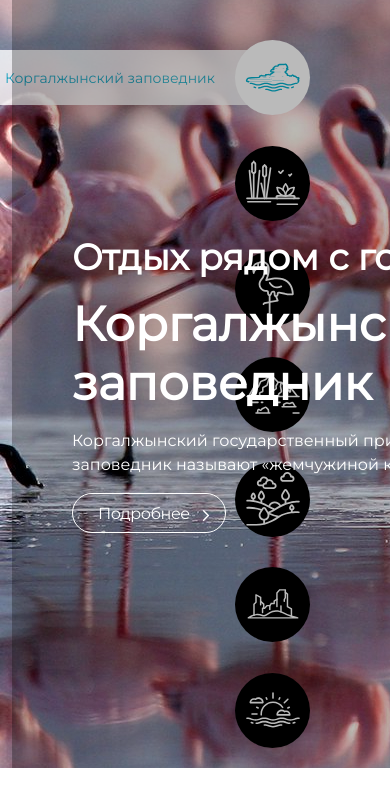
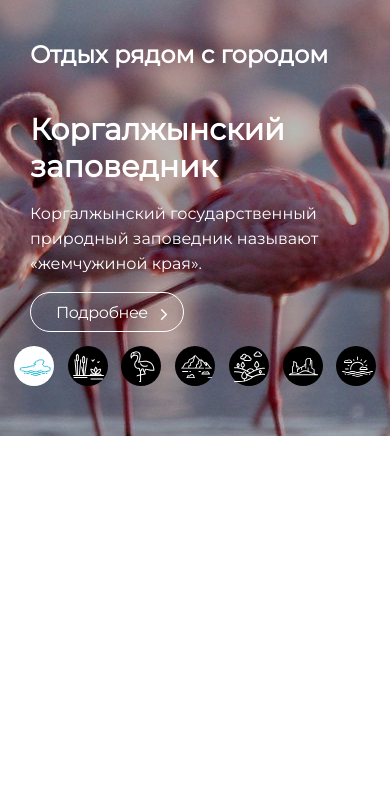
Before and after one commit to vanekh-abramov/visit-nursultan, a Next.js app: page /sliderSection/SliderSection in a window 390 px wide. Shown: the top 806 px of the page. Built offline with nearby package versions, Linux system fonts and the light colour scheme.

Commit message:
feat: layout slider(mobile)

```diff
--- a/pages/sliderSection/SliderSection.module.css
+++ b/pages/sliderSection/SliderSection.module.css
@@ -19,6 +19,7 @@
 }
 
 .inner_block_top_title {
+	padding-bottom: 40px;
 	font-weight: 600;
 	font-size: 2.25rem;
 	line-height: 44px;
@@ -33,6 +34,7 @@
 }
 
 .inner_block_subtitle {
+	padding-bottom: 30px;
 	font-weight: 500;
 	font-size: 16px;
 	line-height: 1.5rem;
@@ -64,3 +66,59 @@
 	height: 13px;
 	background: no-repeat url(../../assets/img/right.svg);
 }
+
+@media (max-width: 1000px) {
+	.swiper_inner_block {
+    z-index: 2;
+    position: absolute;
+    top: 0;
+    left: 0;
+    width: 100vw;
+    height: 100%;
+    padding: 200px 60px;
+    display: flex;
+    flex-direction: column;
+    align-content: flex-start;
+    justify-content: flex-start;
+    align-items: flex-start;
+    background: rgba(0, 0, 0, 0.27);
+	}
+}
+
+@media (max-width: 700px) {
+	.my_swiper {
+		width: auto;
+		max-height: 436px;
+		padding: 40px 30px;
+	}
+	.swiper_inner_block {
+		height: 436px;
+		padding: 40px 30px;
+	}
+	.inner_block_top_title {
+		padding-bottom: 25px;
+		font-weight: 600;
+		font-size: 1.5rem;
+		line-height: 30px;
+	}
+
+	.inner_block_title {
+		font-weight: 700;
+		font-size: 30px;
+		line-height: 37px;
+	}
+
+	.inner_block_subtitle {
+		padding-bottom: 0;
+		font-weight: 500;
+		font-size: 16px;
+		line-height: 25px;
+	}
+
+	.inner_block_button {
+		font-weight: 500;
+		font-size: 1rem;
+		line-height: 19px;
+		letter-spacing: -0.03em;
+	}
+}
--- a/styles/globals.css
+++ b/styles/globals.css
@@ -77,139 +77,167 @@ p {
 .bullet:nth-child(1):after {
   content: '';
   position: absolute;
-  left: 10px;
-  top: 10px;
-  width: 55px;
-  height: 55px;
+  left: 5px;
+  top: 5px;
+  width: 80%;
+  height: 80%;
   background: center / contain no-repeat url(../assets/img/sliders_btn/slide-btn1.svg);
 }
 
 .bullet:nth-child(2):after {
   content: '';
   position: absolute;
-  left: 10px;
-  top: 10px;
-  width: 55px;
-  height: 55px;
+  left: 5px;
+  top: 5px;
+  width: 80%;
+  height: 80%;
   background: center / contain no-repeat url(../assets/img/sliders_btn/slide-btn2.svg);
 }
 
 .bullet:nth-child(3):after {
   content: '';
   position: absolute;
-  left: 10px;
-  top: 10px;
-  width: 55px;
-  height: 55px;
+  left: 5px;
+  top: 5px;
+  width: 80%;
+  height: 80%;
   background: center / contain no-repeat url(../assets/img/sliders_btn/slide-btn3.svg);
 }
 
 .bullet:nth-child(4):after {
   content: '';
   position: absolute;
-  left: 10px;
-  top: 10px;
-  width: 55px;
-  height: 55px;
+  left: 5px;
+  top: 5px;
+  width: 80%;
+  height: 80%;
   background: center / contain no-repeat url(../assets/img/sliders_btn/slide-btn4.svg);
 }
 
 .bullet:nth-child(5):after {
   content: '';
   position: absolute;
-  left: 10px;
-  top: 10px;
-  width: 55px;
-  height: 55px;
+  left: 5px;
+  top: 5px;
+  width: 80%;
+  height: 80%;
   background: center / contain no-repeat url(../assets/img/sliders_btn/slide-btn5.svg);
 }
 
 .bullet:nth-child(6):after {
   content: '';
   position: absolute;
-  left: 10px;
-  top: 10px;
-  width: 55px;
-  height: 55px;
+  left: 5px;
+  top: 5px;
+  width: 80%;
+  height: 80%;
   background: center / contain no-repeat url(../assets/img/sliders_btn/slide-btn6.svg);
 }
 
 .bullet:nth-child(7):after {
   content: '';
   position: absolute;
-  left: 10px;
-  top: 10px;
-  width: 55px;
-  height: 55px;
+  left: 5px;
+  top: 5px;
+  width: 80%;
+  height: 80%;
   background: center / contain no-repeat url(../assets/img/sliders_btn/slide-btn7.svg);
 }
 
 .bullet_active.bullet_active:nth-child(1)::after {
   content: '';
   position: absolute;
-  left: 10px;
-  top: 10px;
-  width: 55px;
-  height: 55px;
+  left: 5px;
+  top: 5px;
+  width: 80%;
+  height: 80%;
   background: center / contain no-repeat url(../assets/img/sliders_btn/slide-btn1-black.svg);
 }
 
 .bullet_active.bullet_active:nth-child(2)::after {
   content: '';
   position: absolute;
-  left: 10px;
-  top: 10px;
-  width: 55px;
-  height: 55px;
+  left: 5px;
+  top: 5px;
+  width: 80%;
+  height: 80%;
   background: center / contain no-repeat url(../assets/img/sliders_btn/slide-btn2-black.svg);
 }
 
 .bullet_active.bullet_active:nth-child(3)::after {
   content: '';
   position: absolute;
-  left: 10px;
-  top: 10px;
-  width: 55px;
-  height: 55px;
+  left: 5px;
+  top: 5px;
+  width: 80%;
+  height: 80%;
   background: center / contain no-repeat url(../assets/img/sliders_btn/slide-btn3-black.svg);
 }
 
 .bullet_active.bullet_active:nth-child(4)::after {
   content: '';
   position: absolute;
-  left: 10px;
-  top: 10px;
-  width: 55px;
-  height: 55px;
+  left: 5px;
+  top: 5px;
+  width: 80%;
+  height: 80%;
   background: center / contain no-repeat url(../assets/img/sliders_btn/slide-btn4-black.svg);
 }
 
 .bullet_active.bullet_active:nth-child(5)::after {
   content: '';
   position: absolute;
-  left: 10px;
-  top: 10px;
-  width: 55px;
-  height: 55px;
+  left: 5px;
+  top: 5px;
+  width: 80%;
+  height: 80%;
   background: center / contain no-repeat url(../assets/img/sliders_btn/slide-btn5-black.svg);
 }
 
 .bullet_active.bullet_active:nth-child(6)::after {
   content: '';
   position: absolute;
-  left: 10px;
-  top: 10px;
-  width: 55px;
-  height: 55px;
+  left: 5px;
+  top: 5px;
+  width: 80%;
+  height: 80%;
   background: center / contain no-repeat url(../assets/img/sliders_btn/slide-btn6-black.svg);
 }
 
 .bullet_active.bullet_active:nth-child(7)::after {
   content: '';
   position: absolute;
-  left: 10px;
-  top: 10px;
-  width: 55px;
-  height: 55px;
+  left: 5px;
+  top: 5px;
+  width: 80%;
+  height: 80%;
   background: center / contain no-repeat url(../assets/img/sliders_btn/slide-btn7-black.svg);
 }
+
+@media (max-width: 1000px) {
+  .my-custom-pagination-div {
+    z-index: 2;
+    position: absolute;
+    top: auto;
+    bottom: 20px;
+    left: 0;
+    height: auto;
+    padding-right: 0;
+    padding-bottom: 40px;
+    display: flex;
+    align-items: flex-end;
+    align-content: center;
+    flex-direction: row;
+    justify-content: space-evenly;
+  }
+  .bullet_active::before {
+    display: none;
+  }
+}
+
+@media (max-width: 700px) {
+  .bullet {
+    width: 40px;
+    height: 40px;
+  }
+}
```
Also changed, not shown: pages/sliderSection/SliderSection.js (+7 -13 lines).
